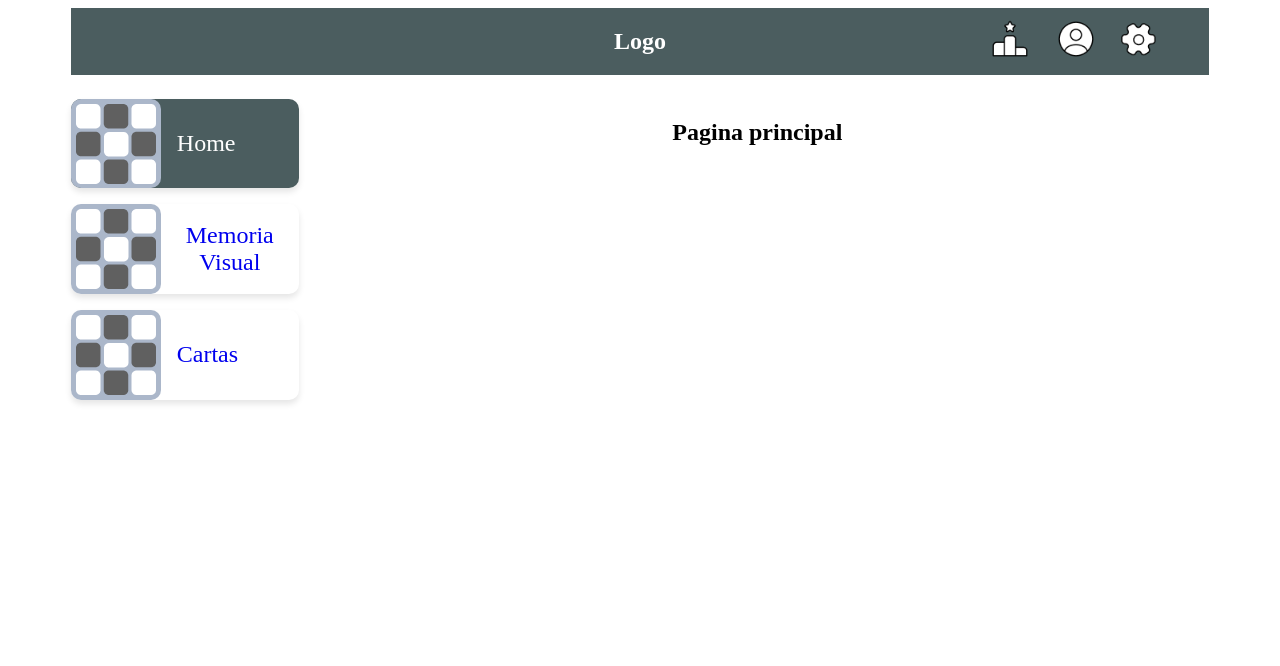
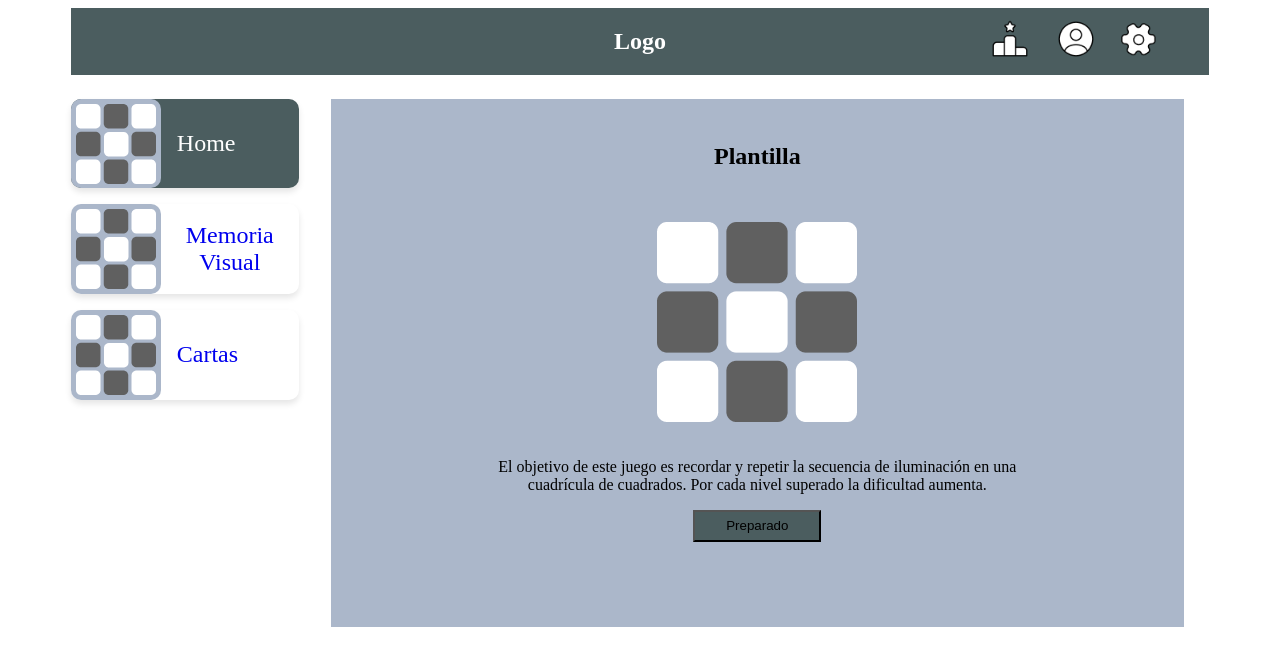
Before and after one commit to trontzal/MemoryQuestFront, a Vue app: page /#/ in a window 1280 px wide. Shown: the top 666 px of the page. Built offline with nearby package versions, Linux system fonts and the light colour scheme.

Commit message:
muchos estilos del componente y globales mas plantilla y nivel y vidas en flex

```diff
--- a/src/App.vue
+++ b/src/App.vue
@@ -67,17 +67,37 @@
 </template>
 
 <style>
-/* colores pricipales */
+/* colores pricipales y elementos globales*/
   .color1{
-    background-color: #4B5D5F !important;
+    background-color: #4B5D5F ;
   }
 
   .color2{
-    background-color: #ABB7CA !important;
+    background-color: #ABB7CA ;
   }
 
   .color3{
-    background-color: white !important;
+    background-color: white ;
+  }
+
+  .btn{
+    background-color: #4B5D5F;
+    height: 2rem;
+    width: 8rem;
+  }
+
+  .comp{
+    height: 30rem;
+    padding: 1.5rem;
+  }
+
+  .vistaInicial{
+    width: 70%;
+    margin:0 auto;
+  }
+
+  .vistaInicial > img{
+    margin: 2rem 0 1rem 0;
   }
 
   /* colores cuando la ruta esta seleccionada */
--- a/src/components/MemoriaVisualComp.vue
+++ b/src/components/MemoriaVisualComp.vue
@@ -1,20 +1,27 @@
 <template>
-  <div class="componente">
+  <div class="comp color2">
     <h2>Juego de memoria visual</h2>
     <div v-if="juegoIniciado == false" class="vistaInicial">
-
+      <img src="../assets/imagenes/iconosGrandes/MemoriaVisual.png" alt="">
+      <div v-if="resultado == false" class="descripcion">
+        <p>El objetivo de este juego es recordar y repetir la secuencia de iluminación en una cuadrícula de cuadrados. Por cada nivel superado la dificultad aumenta.</p>
+      </div>
+      <div v-if="resultado" class="resultado">
+        Has llegado al nivel {{ nivel }}
+      </div>
     </div>
     <div v-if="juegoIniciado" class="juego">
-      <div class="nivel-vidas"><h2>Nivel {{ nivel }}</h2><h3>Vidas:{{ vidas }}</h3></div>
+      <div class="nivel-vidas">
+        <h2 class="nivel">Nivel {{ nivel }}</h2>
+        <h3 class="vidas">Vidas:{{ vidas }}</h3>
+      </div>
       <div class="cuadriculas" :style="{ 'grid-template-columns': `repeat(${tamano}, 1fr)` }">
         <div v-for="(cuadricula, index) in cuadriculas" :key="index" :class="cuadricula.class" @click="seleccionarCuadricula(cuadricula)">
         </div>
       </div>
     </div>
-    <div v-if="resultado" class="resultado">
-      Has llegado al nivel {{ nivel }}
-    </div>
-    <button @click="iniciarJuego" v-if="empezar">Preparado</button>
+
+    <button @click="iniciarJuego" v-if="empezar" class="btn">Preparado</button>
   </div>
 </template>
 
@@ -95,7 +102,7 @@ export default {
       setTimeout(() => {
           this.cuadriculas[indice].class = 'cuadricula'
           this.jugando = true
-        }, 1000)
+        }, 1500)
       })
     },
 
@@ -152,9 +159,6 @@ export default {
 </script>
 
 <style scoped>
-  *{
-    border: 1px solid black;
-  }
 
   .juego {
     display: flex;
@@ -164,6 +168,13 @@ export default {
     margin-top: 1rem;
   }
 
+  .nivel-vidas{
+    width: 50%;
+    display: flex;
+    justify-content: space-between;
+  }
+
+
   .cuadriculas{
     display: grid;
   }
@@ -171,6 +182,9 @@ export default {
   .cuadriculas > div{
     height: 3rem;
     width: 3rem;
+    margin: 0.3rem;
+    border-radius: 10px;
+
   }
 
   .cuadricula{
@@ -178,11 +192,11 @@ export default {
   }
 
   .cuadricula-iluminada{
-    background-color: black;
+    background-color: #4B5D5F;
   }
 
   .bien{
-    background-color: green;
+    background-color: #4B5D5F;
   }
 
   .mal{
@@ -190,15 +204,4 @@ export default {
   }
 
 
-
-  /* Parte de la presentacion del juego */
-  .vistaInicial{
-    display: grid;
-    grid-template-columns: 1fr 1fr 1fr;
-  }
-
-  .vistaInicial > div{
-    height: 1rem;
-    width: 1rem;
-  }
 </style>
--- a/src/views/HomeView.vue
+++ b/src/views/HomeView.vue
@@ -1,6 +1,20 @@
 <template>
-  <div class="home">
-    <h2>Pagina principal</h2>
+  <div class="comp color2">
+    <h2>Plantilla</h2>
+    <div v-if="juegoIniciado == false" class="vistaInicial">
+      <img src="../assets/imagenes/iconosGrandes/MemoriaVisual.png" alt="">
+      <div v-if="resultado == false" class="descripcion">
+        <p>El objetivo de este juego es recordar y repetir la secuencia de iluminación en una cuadrícula de cuadrados. Por cada nivel superado la dificultad aumenta.</p>
+      </div>
+      <div v-if="resultado" class="resultado">
+        Has llegado al nivel {{ nivel }}
+      </div>
+    </div>
+    <div v-if="juegoIniciado" class="juego">
+
+    </div>
+
+    <button @click="iniciarJuego" v-if="empezar" class="btn">Preparado</button>
   </div>
 </template>
 
@@ -14,5 +28,12 @@ export default{
   name: 'HomeView',
   components:{
   },
+  data(){
+    return {
+      empezar : true,
+      juegoIniciado : false,
+      resultado : false
+    }
+  },
 }
 </script>
```
Also changed, not shown: src/assets/imagenes/iconosGrandes/MemoriaVisual.png (added).
